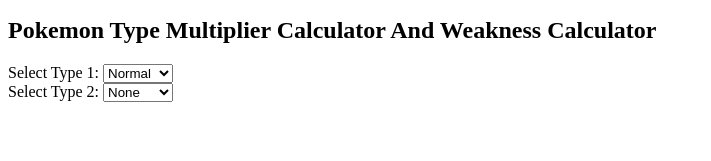
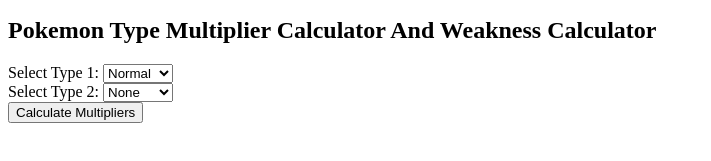
Before and after one commit to ruchap24/pokemon_calculator, a plain HTML site: page index.html in a window 1280 px wide. Shown: the part 29-190 px from the top of the page, without its empty margins (0-711 px from the left). Drawn offline with Linux system fonts and the light colour scheme.

Commit message:
button added

```diff
--- a/index.html
+++ b/index.html
@@ -53,6 +53,7 @@
             </select>
         </div>
     </div>
+    <button onclick="calculateMultipliers()" tabindex="0">Calculate Multipliers</button>
 
 </body>
 </html>
```
